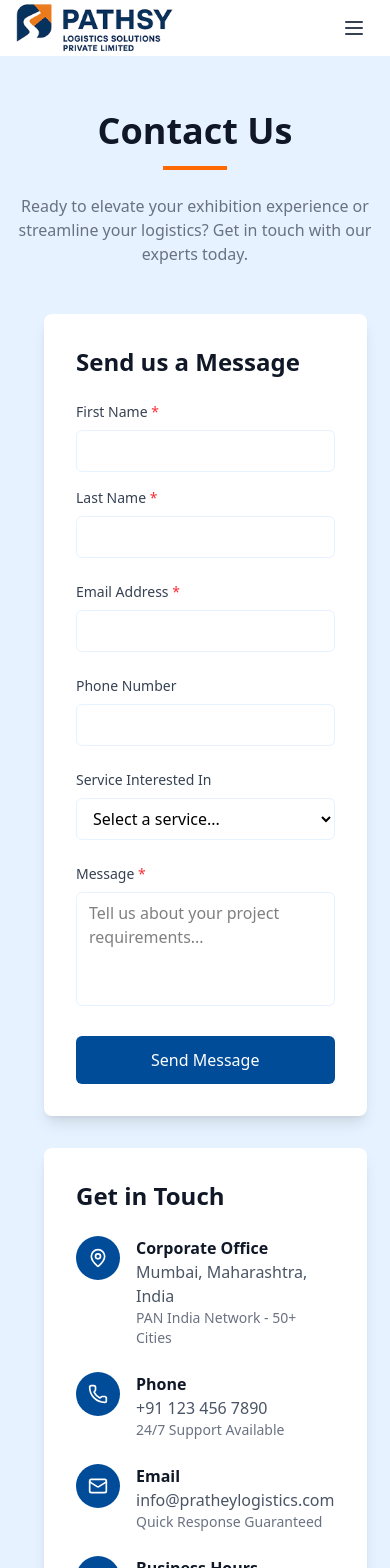
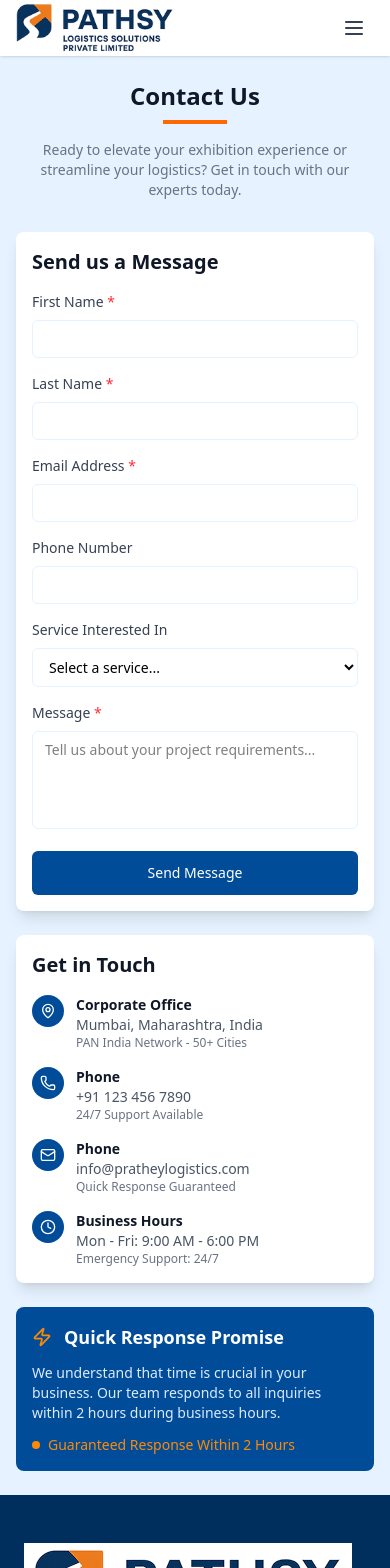
Before and after one commit to vidhisavaliya-1710/PATHSY-LOGISTICS-SOLUTIONS, a React (Vite) app in the folder Pathsy-frontend/: page /#/contact in a window 390 px wide. Shown: the top 1568 px of the page. Built offline with nearby package versions, Linux system fonts and the light colour scheme.

Commit message:
set responsive

```diff
--- a/Pathsy-frontend/src/header-footer/Footer.jsx
+++ b/Pathsy-frontend/src/header-footer/Footer.jsx
@@ -6,62 +6,57 @@ const Footer = () => {
   return (
     <footer className="bg-[#002f5d] text-white py-12">
       <div className="max-w-5xl mx-auto px-6">
-        <div className="grid grid-cols-1 md:grid-cols-4 gap-8">
+        <div className="grid grid-cols-1 sm:grid-cols-2 md:grid-cols-4 gap-8">
           {/* Company Info */}
-          <div className="space-y-4">
+          <div className="space-y-4 sm:col-span-2 md:col-span-1">
             <div className="flex items-center space-x-2">
-
-
               <img src={logo} alt="" />
-
             </div>
             <p className="text-sm text-gray-300 leading-relaxed">
-              Leading Exhibition & Logistics Partner delivering exceptional solutions across India and <br/> globally for over 15 years.
+              Leading Exhibition & Logistics Partner delivering exceptional solutions across India and <br className="hidden md:block"/> globally for over 15 years.
             </p>
             <div className="flex space-x-3">
               <div className="w-10 h-10 bg-[#004c99] rounded-full text-white hover:text-[#004c99] flex items-center justify-center hover:bg-white transition-colors cursor-pointer">
-    <Facebook className="w-4 h-4  transition-colors" />
+                <Facebook className="w-4 h-4 transition-colors" />
               </div>
               <div className="w-10 h-10 bg-[#004c99] text-white hover:text-[#004c99] rounded-full flex items-center justify-center hover:bg-white transition-colors cursor-pointer">
-    <Linkedin className="w-4 h-4  transition-colors" />
+                <Linkedin className="w-4 h-4 transition-colors" />
               </div>
               <div className="w-10 h-10 bg-[#004c99] text-white hover:text-[#004c99] rounded-full flex items-center justify-center hover:bg-white transition-colors cursor-pointer">
-    <Twitter className="w-4 h-4  transition-colors" />
+                <Twitter className="w-4 h-4 transition-colors" />
               </div>
               <div className="w-10 h-10 bg-[#004c99] text-white hover:text-[#004c99] rounded-full flex items-center justify-center hover:bg-white transition-colors cursor-pointer">
-    <Instagram className="w-4 h-4  transition-colors" />
+                <Instagram className="w-4 h-4 transition-colors" />
+              </div>
             </div>
           </div>
 
-
-          </div>
-
           {/* Quick Links */}
-          <div className='ms-15'>
+          <div className='md:ms-15'>
             <h4 className="text-orange-400 font-semibold mb-4">Quick Links</h4>
             <ul className="space-y-2">
-              <li><a href="#" className="text-gray-300 hover:text-white text-sm transition-colors">Home</a></li>
-              <li><a href="#" className="text-gray-300 hover:text-white text-sm transition-colors">About Us</a></li>
-              <li><a href="#" className="text-gray-300 hover:text-white text-sm transition-colors">Services</a></li>
-              <li><a href="#" className="text-gray-300 hover:text-white text-sm transition-colors">Careers</a></li>
-              <li><a href="#" className="text-gray-300 hover:text-white text-sm transition-colors">Contact</a></li>
+              <li><a href="/" className="text-gray-300 hover:text-white text-sm transition-colors">Home</a></li>
+              <li><a href="/about" className="text-gray-300 hover:text-white text-sm transition-colors">About Us</a></li>
+              <li><a href="/services" className="text-gray-300 hover:text-white text-sm transition-colors">Services</a></li>
+              <li><a href="/careers" className="text-gray-300 hover:text-white text-sm transition-colors">Careers</a></li>
+              <li><a href="/contact" className="text-gray-300 hover:text-white text-sm transition-colors">Contact</a></li>
             </ul>
           </div>
 
           {/* Our Services */}
-          <div className=''>
+          <div className='sm:col-span-2 md:col-span-1'>
             <h4 className="text-orange-400 font-semibold mb-4">Our Services</h4>
             <ul className="space-y-2">
-              <li><a href="#" className="text-gray-300 hover:text-white text-sm transition-colors">Exhibition Booths</a></li>
-              <li><a href="#" className="text-gray-300 hover:text-white text-sm transition-colors">Logistics Solutions</a></li>
-              <li><a href="#" className="text-gray-300 hover:text-white text-sm transition-colors">Warehousing</a></li>
-              <li><a href="#" className="text-gray-300 hover:text-white text-sm transition-colors">International Cargo</a></li>
-              <li><a href="#" className="text-gray-300 hover:text-white text-sm transition-colors">Custom Clearance</a></li>
+              <li><a href="/services/exhibition-booths" className="text-gray-300 hover:text-white text-sm transition-colors">Exhibition Booths</a></li>
+              <li><a href="/services/logistics-solutions" className="text-gray-300 hover:text-white text-sm transition-colors">Logistics Solutions</a></li>
+              <li><a href="/services/warehousing" className="text-gray-300 hover:text-white text-sm transition-colors">Warehousing</a></li>
+              <li><a href="/services/international-cargo" className="text-gray-300 hover:text-white text-sm transition-colors">International Cargo</a></li>
+              <li><a href="/services/custom-clearance" className="text-gray-300 hover:text-white text-sm transition-colors">Custom Clearance</a></li>
             </ul>
           </div>
 
           {/* Contact Info */}
-          <div>
+          <div className="sm:col-span-2 md:col-span-1">
             <h4 className="text-orange-400 font-semibold mb-4">Contact Info</h4>
             <div className="space-y-3">
               <div className="flex items-start space-x-3">
--- a/Pathsy-frontend/src/header-footer/Navbar.jsx
+++ b/Pathsy-frontend/src/header-footer/Navbar.jsx
@@ -20,7 +20,7 @@ function Navbar() {
     };
 
     return (
-        <nav className="bg-white shadow-sm">
+        <nav className="bg-white shadow-sm sticky top-0 z-50">
             <div className="max-w-6xl mx-auto px-4 sm:px-6 lg:px-8">
                 <div className="flex justify-between items-center h-14">
                     {/* Logo */}
@@ -37,6 +37,19 @@ function Navbar() {
                     {/* Desktop Navigation */}
                     <div className="hidden md:block">
                         <div className="ml-10 flex items-baseline space-x-8">
+                            <Link
+                                to="/"
+                                className={`relative py-2 text-sm font-medium transition-colors group ${
+                                    isActive('/')
+                                        ? 'text-[#004c99]'
+                                        : 'text-gray-700 hover:text-[#004c99]'
+                                }`}
+                            >
+                                Home
+                                <span className={`absolute bottom-0 left-0 h-0.5 bg-[#004c99] transition-all duration-300 ${
+                                    isActive('/') ? 'w-full' : 'w-0 group-hover:w-full'
+                                }`}></span>
+                            </Link>
                             <Link
                                 to="/aboutUs"
                                 className={`relative py-2 text-sm font-medium transition-colors group ${
@@ -119,6 +132,20 @@ function Navbar() {
                 <div className="md:hidden">
                     <div className="px-2 pt-2 pb-3 space-y-1 sm:px-3 bg-white border-t">
                         <Link
+                            to="/"
+                            onClick={closeMenu}
+                            className={`relative block px-3 py-2 text-base font-medium group ${
+                                isActive('/')
+                                    ? 'text-[#004c99] bg-gray-50'
+                                    : 'text-gray-700 hover:text-[#004c99] hover:bg-gray-50'
+                            }`}
+                        >
+                            Home
+                            <span className={`absolute bottom-1 left-3 h-0.5 bg-[#004c99] transition-all duration-300 ${
+                                isActive('/') ? 'w-[calc(100%-1.5rem)]' : 'w-0 group-hover:w-[calc(100%-1.5rem)]'
+                            }`}></span>
+                        </Link>
+                        <Link
                             to="/aboutUs"
                             onClick={closeMenu}
                             className={`relative block px-3 py-2 text-base font-medium group ${
--- a/Pathsy-frontend/src/pages/Contact.jsx
+++ b/Pathsy-frontend/src/pages/Contact.jsx
@@ -25,25 +25,26 @@ export default function Contact() {
   };
 
   return (
-    <div className="min-h-screen bg-[#e6f2ff] py-12 px-4">
+    <div className="min-h-screen bg-[#e6f2ff] py-6 sm:py-8 md:py-12 px-4">
       <div className="max-w-6xl mx-auto">
         {/* Header */}
-        <div className="text-center mb-12">
-          <h1 className="text-[36px] font-bold text-gray-900 mb-2">Contact Us</h1>
-          <div className="w-16 h-1 bg-orange-500 mx-auto mb-6"></div>
-          <p className="text-gray-500 max-w-xl  mx-auto">
-Ready to elevate your exhibition experience or streamline your logistics? Get in
-touch with our experts today.          </p>
+        <div className="text-center mb-8 sm:mb-10 md:mb-12">
+          <h1 className="text-2xl sm:text-3xl md:text-[36px] font-bold text-gray-900 mb-2">Contact Us</h1>
+          <div className="w-16 h-1 bg-orange-500 mx-auto mb-4 sm:mb-6"></div>
+          <p className="text-sm sm:text-base text-gray-500 max-w-xl mx-auto px-4 sm:px-0">
+            Ready to elevate your exhibition experience or streamline your logistics? Get in
+            touch with our experts today.
+          </p>
         </div>
 
-        <div className="grid lg:grid-cols-2 gap-8 mx-7">
+        <div className="grid grid-cols-1 lg:grid-cols-2 gap-6 sm:gap-8 mx-0 sm:mx-4 md:mx-7">
           {/* Contact Form */}
-          <div className="bg-white rounded-lg shadow-lg p-8">
-            <h2 className="text-2xl font-semibold text-gray-900 mb-6">Send us a Message</h2>
+          <div className="bg-white rounded-lg shadow-lg p-4 sm:p-6 md:p-8">
+            <h2 className="text-xl sm:text-2xl font-semibold text-gray-900 mb-4 sm:mb-6">Send us a Message</h2>
 
-            <div className="space-y-6">
+            <div className="space-y-4 sm:space-y-6">
               {/* Name Fields */}
-              <div className="grid md:grid-cols-2 gap-4">
+              <div className="grid grid-cols-1 sm:grid-cols-2 gap-4">
                 <div>
                   <label className="block text-sm font-medium text-gray-700 mb-2">
                     First Name <span className="text-red-500">*</span>
@@ -53,7 +54,7 @@ touch with our experts today.          </p>
                     name="firstName"
                     value={formData.firstName}
                     onChange={handleInputChange}
-                    className="w-full px-3 py-2 border-[1.5px] border-[#e6f2ff] rounded-md focus:outline-none focus:ring-2 focus:ring-blue-500 focus:border-transparent"
+                    className="w-full px-3 py-2 text-sm sm:text-base border-[1.5px] border-[#e6f2ff] rounded-md focus:outline-none focus:ring-2 focus:ring-blue-500 focus:border-transparent"
                   />
                 </div>
                 <div>
@@ -65,7 +66,7 @@ touch with our experts today.          </p>
                     name="lastName"
                     value={formData.lastName}
                     onChange={handleInputChange}
-                    className="w-full px-3 py-2 border-[1.5px] border-[#e6f2ff] rounded-md focus:outline-none focus:ring-2 focus:ring-[#004c99] focus:border-transparent"
+                    className="w-full px-3 py-2 text-sm sm:text-base border-[1.5px] border-[#e6f2ff] rounded-md focus:outline-none focus:ring-2 focus:ring-[#004c99] focus:border-transparent"
                   />
                 </div>
               </div>
@@ -80,7 +81,7 @@ touch with our experts today.          </p>
                   name="email"
                   value={formData.email}
                   onChange={handleInputChange}
-                  className="w-full px-3 py-2 border-[1.5px] border-[#e6f2ff] rounded-md focus:outline-none focus:ring-2 focus:ring-blue-500 focus:border-transparent"
+                  className="w-full px-3 py-2 text-sm sm:text-base border-[1.5px] border-[#e6f2ff] rounded-md focus:outline-none focus:ring-2 focus:ring-blue-500 focus:border-transparent"
                 />
               </div>
 
@@ -94,7 +95,7 @@ touch with our experts today.          </p>
                   name="phone"
                   value={formData.phone}
                   onChange={handleInputChange}
-                  className="w-full px-3 py-2 border-[1.5px] border-[#e6f2ff] rounded-md focus:outline-none focus:ring-2 focus:ring-blue-500 focus:border-transparent"
+                  className="w-full px-3 py-2 text-sm sm:text-base border-[1.5px] border-[#e6f2ff] rounded-md focus:outline-none focus:ring-2 focus:ring-blue-500 focus:border-transparent"
                 />
               </div>
 
@@ -107,7 +108,7 @@ touch with our experts today.          </p>
                   name="service"
                   value={formData.service}
                   onChange={handleInputChange}
-                  className="w-full px-3 py-2 border-[1.5px] border-[#e6f2ff] rounded-md focus:outline-none focus:ring-2 focus:ring-blue-500 focus:border-transparent"
+                  className="w-full px-3 py-2 text-sm sm:text-base border-[1.5px] border-[#e6f2ff] rounded-md focus:outline-none focus:ring-2 focus:ring-blue-500 focus:border-transparent"
                 >
                   <option value="">Select a service...</option>
                   <option value="exhibition">Exhibition Services</option>
@@ -128,14 +129,14 @@ touch with our experts today.          </p>
                   onChange={handleInputChange}
                   rows={4}
                   placeholder="Tell us about your project requirements..."
-                  className="w-full px-3 py-2 border-[1.5px] border-[#e6f2ff] rounded-md focus:outline-none focus:ring-2 focus:ring-blue-500 focus:border-transparent resize-none"
+                  className="w-full px-3 py-2 text-sm sm:text-base border-[1.5px] border-[#e6f2ff] rounded-md focus:outline-none focus:ring-2 focus:ring-blue-500 focus:border-transparent resize-none"
                 />
               </div>
 
               {/* Submit Button */}
               <button
                 onClick={handleSubmit}
-                className="w-full bg-[#004c99] text-white py-3 px-6 rounded-md hover:bg-[#004c99] transition-colors duration-200 font-medium"
+                className="w-full bg-[#004c99] text-white py-3 px-6 rounded-md hover:bg-[#004c99] transition-colors duration-200 font-medium text-sm sm:text-base"
               >
                 Send Message
               </button>
@@ -143,79 +144,79 @@ touch with our experts today.          </p>
           </div>
 
           {/* Contact Information */}
-          <div className="space-y-8">
-            <div className="bg-white rounded-lg shadow-lg p-8">
-              <h2 className="text-2xl font-semibold text-gray-900 mb-6">Get in Touch</h2>
+          <div className="space-y-6 sm:space-y-8">
+            <div className="bg-white rounded-lg shadow-lg p-4 sm:p-6 md:p-8">
+              <h2 className="text-xl sm:text-2xl font-semibold text-gray-900 mb-4 sm:mb-6">Get in Touch</h2>
 
-              <div className="space-y-6">
+              <div className="space-y-4 sm:space-y-6">
                 {/* Corporate Office */}
-                <div className="flex items-start space-x-4">
-                  <div className="bg-[#004c99] p-3 rounded-full">
-                    <MapPin className="w-5 h-5 text-white" />
+                <div className="flex items-start space-x-3 sm:space-x-4">
+                  <div className="bg-[#004c99] p-2 sm:p-3 rounded-full flex-shrink-0">
+                    <MapPin className="w-4 h-4 sm:w-5 sm:h-5 text-white" />
                   </div>
-                  <div>
-                    <h3 className="font-semibold text-gray-900">Corporate Office</h3>
-                    <p className="text-gray-600">Mumbai, Maharashtra, India</p>
-                    <p className="text-gray-500 text-sm">PAN India Network - 50+ Cities</p>
+                  <div className="min-w-0">
+                    <h3 className="font-semibold text-gray-900 text-sm sm:text-base">Corporate Office</h3>
+                    <p className="text-gray-600 text-sm sm:text-base">Mumbai, Maharashtra, India</p>
+                    <p className="text-gray-500 text-xs sm:text-sm">PAN India Network - 50+ Cities</p>
                   </div>
                 </div>
 
                 {/* Phone */}
-                <div className="flex items-start space-x-4">
-                  <div className="bg-[#004c99] p-3 rounded-full">
-                    <Phone className="w-5 h-5 text-white" />
+                <div className="flex items-start space-x-3 sm:space-x-4">
+                  <div className="bg-[#004c99] p-2 sm:p-3 rounded-full flex-shrink-0">
+                    <Phone className="w-4 h-4 sm:w-5 sm:h-5 text-white" />
                   </div>
-                  <div>
-                    <h3 className="font-semibold text-gray-900">Phone</h3>
-                    <p className="text-gray-600">+91 123 456 7890</p>
-                    <p className="text-gray-500 text-sm">24/7 Support Available</p>
+                  <div className="min-w-0">
+                    <h3 className="font-semibold text-gray-900 text-sm sm:text-base">Phone</h3>
+                    <p className="text-gray-600 text-sm sm:text-base">+91 123 456 7890</p>
+                    <p className="text-gray-500 text-xs sm:text-sm">24/7 Support Available</p>
                   </div>
                 </div>
 
                 {/* Email */}
-                <div className="flex items-start space-x-4">
-                  <div className="bg-[#004c99] p-3 rounded-full">
-                    <Mail className="w-5 h-5 text-white" />
+                <div className="flex items-start space-x-3 sm:space-x-4">
+                  <div className="bg-[#004c99] p-2 sm:p-3 rounded-full flex-shrink-0">
+                    <Mail className="w-4 h-4 sm:w-5 sm:h-5 text-white" />
                   </div>
-                  <div>
-                    <h3 className="font-semibold text-gray-900">Email</h3>
-                    <p className="text-gray-600">info@pratheylogistics.com</p>
-                    <p className="text-gray-500 text-sm">Quick Response Guaranteed</p>
+                  <div className="min-w-0">
+                    <h3 className="font-semibold text-gray-900 text-sm sm:text-base">Phone</h3>
+                    <p className="text-gray-600 text-sm sm:text-base break-all">info@pratheylogistics.com</p>
+                    <p className="text-gray-500 text-xs sm:text-sm">Quick Response Guaranteed</p>
                   </div>
                 </div>
 
                 {/* Business Hours */}
-                <div className="flex items-start space-x-4">
-                  <div className="bg-[#004c99] p-3 rounded-full">
-                    <Clock className="w-5 h-5 text-white" />
+                <div className="flex items-start space-x-3 sm:space-x-4">
+                  <div className="bg-[#004c99] p-2 sm:p-3 rounded-full flex-shrink-0">
+                    <Clock className="w-4 h-4 sm:w-5 sm:h-5 text-white" />
                   </div>
-                  <div>
-                    <h3 className="font-semibold text-gray-900">Business Hours</h3>
-                    <p className="text-gray-600">Mon - Fri: 9:00 AM - 6:00 PM</p>
-                    <p className="text-gray-500 text-sm">Emergency Support: 24/7</p>
+                  <div className="min-w-0">
+                    <h3 className="font-semibold text-gray-900 text-sm sm:text-base">Business Hours</h3>
+                    <p className="text-gray-600 text-sm sm:text-base">Mon - Fri: 9:00 AM - 6:00 PM</p>
+                    <p className="text-gray-500 text-xs sm:text-sm">Emergency Support: 24/7</p>
                   </div>
                 </div>
               </div>
             </div>
 
             {/* Quick Response Promise */}
-            <div className="bg-[#004c99] text-white rounded-lg p-8 relative overflow-hidden">
+            <div className="bg-[#004c99] text-white rounded-lg p-4 sm:p-6 md:p-8 relative overflow-hidden">
               <div className="absolute top-4 right-4">
 
               </div>
 
-              <div className="flex items-center space-x-3 mb-4">
-                <Zap className="w-6 h-6 text-orange-400" />
-                <h3 className="text-xl font-semibold">Quick Response Promise</h3>
+              <div className="flex items-center space-x-3 mb-3 sm:mb-4">
+                <Zap className="w-5 h-5 sm:w-6 sm:h-6 text-orange-400 flex-shrink-0" />
+                <h3 className="text-lg sm:text-xl font-semibold">Quick Response Promise</h3>
               </div>
 
-              <p className="text-blue-100 mb-4">
+              <p className="text-blue-100 mb-3 sm:mb-4 text-sm sm:text-base">
                 We understand that time is crucial in your business. Our team responds to all inquiries within 2 hours during business hours.
               </p>
 
               <div className="flex items-center space-x-2">
-                <div className="w-2 h-2 bg-orange-400 rounded-full"></div>
-                <span className="text-orange-400 font-medium">Guaranteed Response Within 2 Hours</span>
+                <div className="w-2 h-2 bg-orange-400 rounded-full flex-shrink-0"></div>
+                <span className="text-orange-400 font-medium text-sm sm:text-base">Guaranteed Response Within 2 Hours</span>
               </div>
             </div>
           </div>
```
Also changed, not shown: Pathsy-frontend/src/pages/AboutUs.jsx (+37 -34 lines), Pathsy-frontend/src/pages/HelpAndSupport.jsx (+25 -32 lines), Pathsy-frontend/src/pages/Home.jsx (+6 -6 lines). Lines whose indentation alone changed are shown as unchanged.
